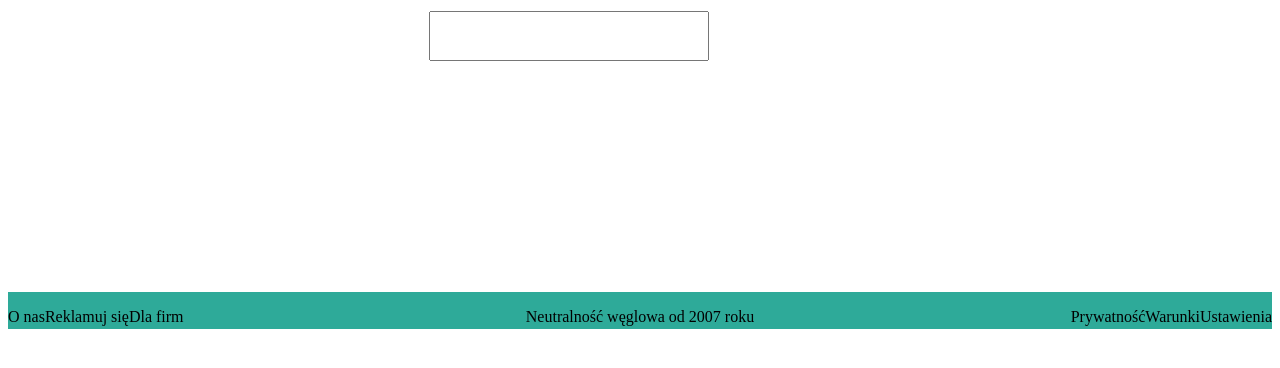
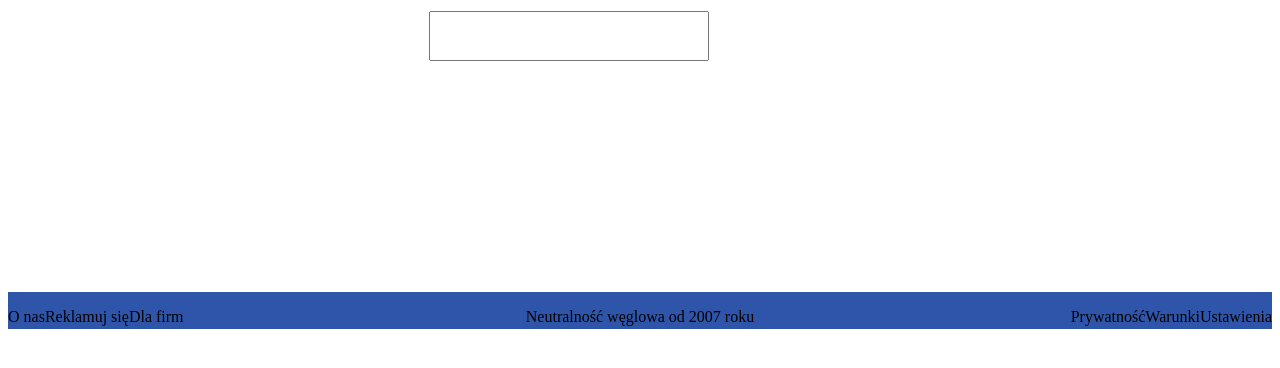
Before and after one commit to milenapwkcz/milenapwkcz.github.io, a PHP site: page / in a window 1280 px wide. Shown: the part 415-783 px from the top of the page. Run offline with PHP 8.4, Linux system fonts and the light colour scheme.

Commit message:
Update main.css

```diff
--- a/google/main.css
+++ b/google/main.css
@@ -44,7 +44,7 @@ img
     grid-area: pasekdol;
     grid-template-columns: 1fr 1fr 1fr;
     grid-template-areas: "lewy srodek prawy";
-    background-color: rgb(46, 170, 153);
+    background-color: rgb(46, 85, 170);
 }
 
 .etykiety2
```
